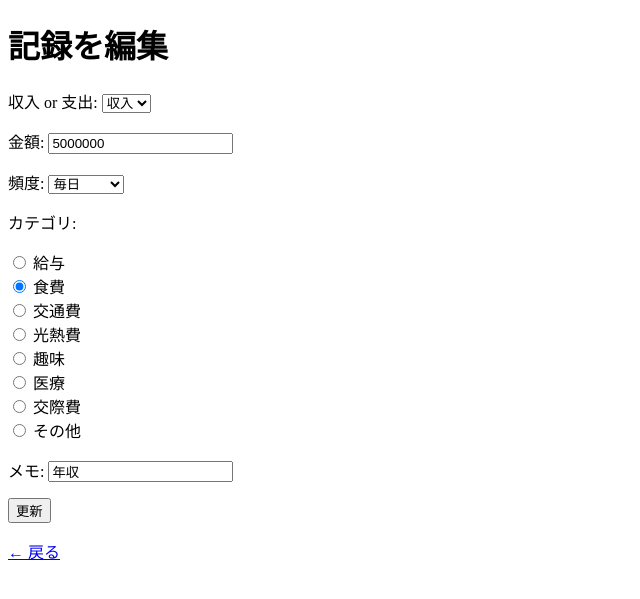
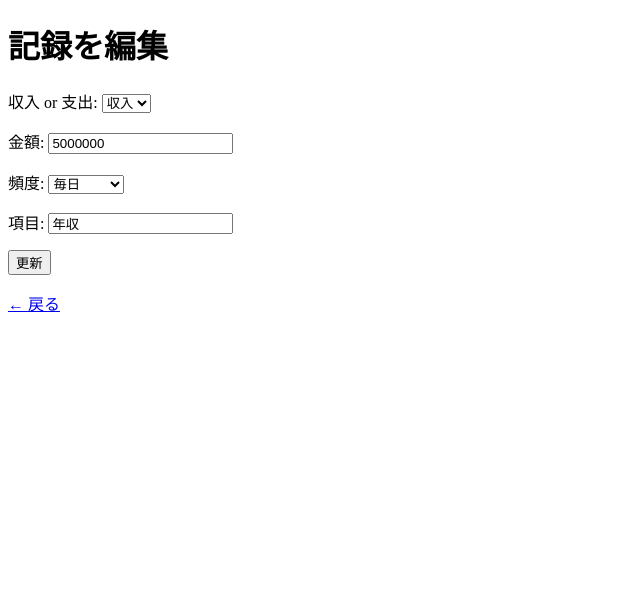
Before and after one commit to kyonomiyako/nichitan-shisan-kanri, a Django app: page /edit/31/ in a window 1280 px wide. Shown: the top 599 px of the page, without its empty margins (0-640 px from the left). Run offline with Django 4.2, Linux system fonts and the light colour scheme; a user stored in the database is signed in; data comes from the database, SQL or seed files in the repository; parts of the project's set-up code (start-up, migrations or seed data) failed here and were passed over.

Commit message:
Fix: 支出の円グラフ削除＋日額高い順＋note必須化

```diff
--- a/ledger/forms.py
+++ b/ledger/forms.py
@@ -1,4 +1,3 @@
-
 from django import forms
 
 class EntryForm(forms.Form):
@@ -13,47 +12,20 @@ class EntryForm(forms.Form):
         (365, '毎年'),
         (9999, '一回きり'),
     ]
-    CATEGORY_CHOICES = [
-        ('給与', '給与'),
-        ('食費', '食費'),
-        ('交通費', '交通費'),
-        ('光熱費', '光熱費'),
-        ('趣味', '趣味'),
-        ('医療', '医療'),
-        ('交際費', '交際費'),
-        ('その他', 'その他'),
-    ]
 
     entry_type = forms.ChoiceField(
         label='収入 or 支出',
         choices=TYPE_CHOICES,
         initial='expense'
     )
-    amount = forms.IntegerField(
-        label='金額',
-        widget=forms.NumberInput(attrs={
-            'placeholder': '例: 10000 円',
-            'inputmode': 'numeric'
-        })
-    )
+    amount = forms.IntegerField(label='金額')
     frequency = forms.ChoiceField(
         label='頻度',
         choices=FREQUENCY_CHOICES,
         initial=30.4
     )
-    category = forms.ChoiceField(
-        label='カテゴリ',
-        choices=CATEGORY_CHOICES,
-        required=False,
-        widget=forms.RadioSelect
+    note = forms.CharField(
+        label='項目',
+        required=True,
+        error_messages={'required': '項目を入力してください'}
     )
-    note = forms.CharField(
-        label='メモ',
-        required=False
-    )
-
-class GoalForm(forms.Form):
-    goal = forms.IntegerField(
-        label='目標年間貯金額（円）',
-        required=False
-    )
--- a/ledger/views.py
+++ b/ledger/views.py
@@ -93,6 +93,9 @@ def home(request):
             sum_income_daily += daily
             income_entries.append(data)
         daily_net += daily
+
+    # 支出リストを daily の高い順にソート
+    expense_entries.sort(key=lambda x: x['daily'], reverse=True)
 
     daily_str = f"{daily_net:+.0f}円/日"
     chart_labels = list(expense_by_note.keys())
```
Also changed, not shown: ledger/templates/ledger/home.html (+0 -39 lines).
